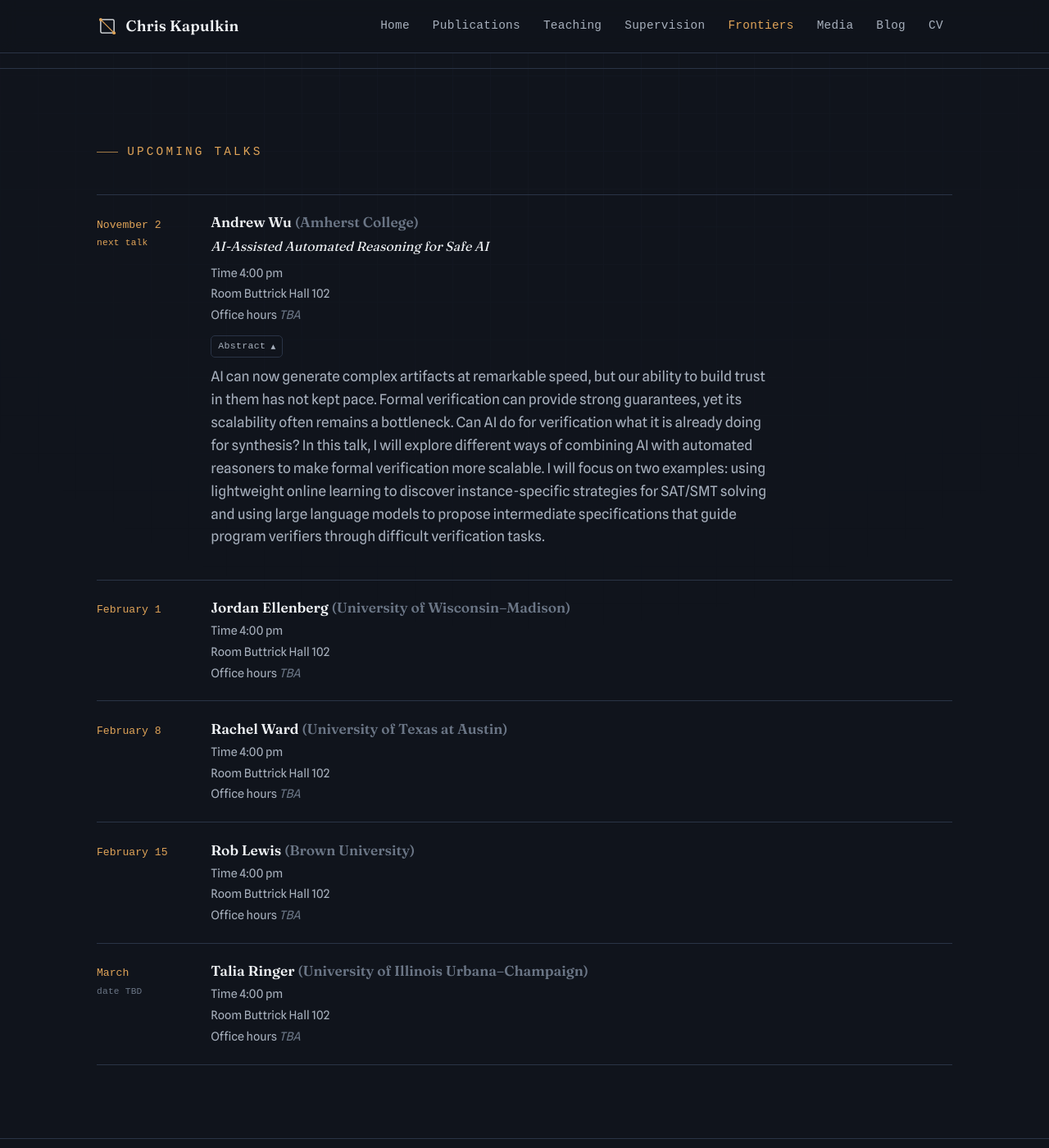
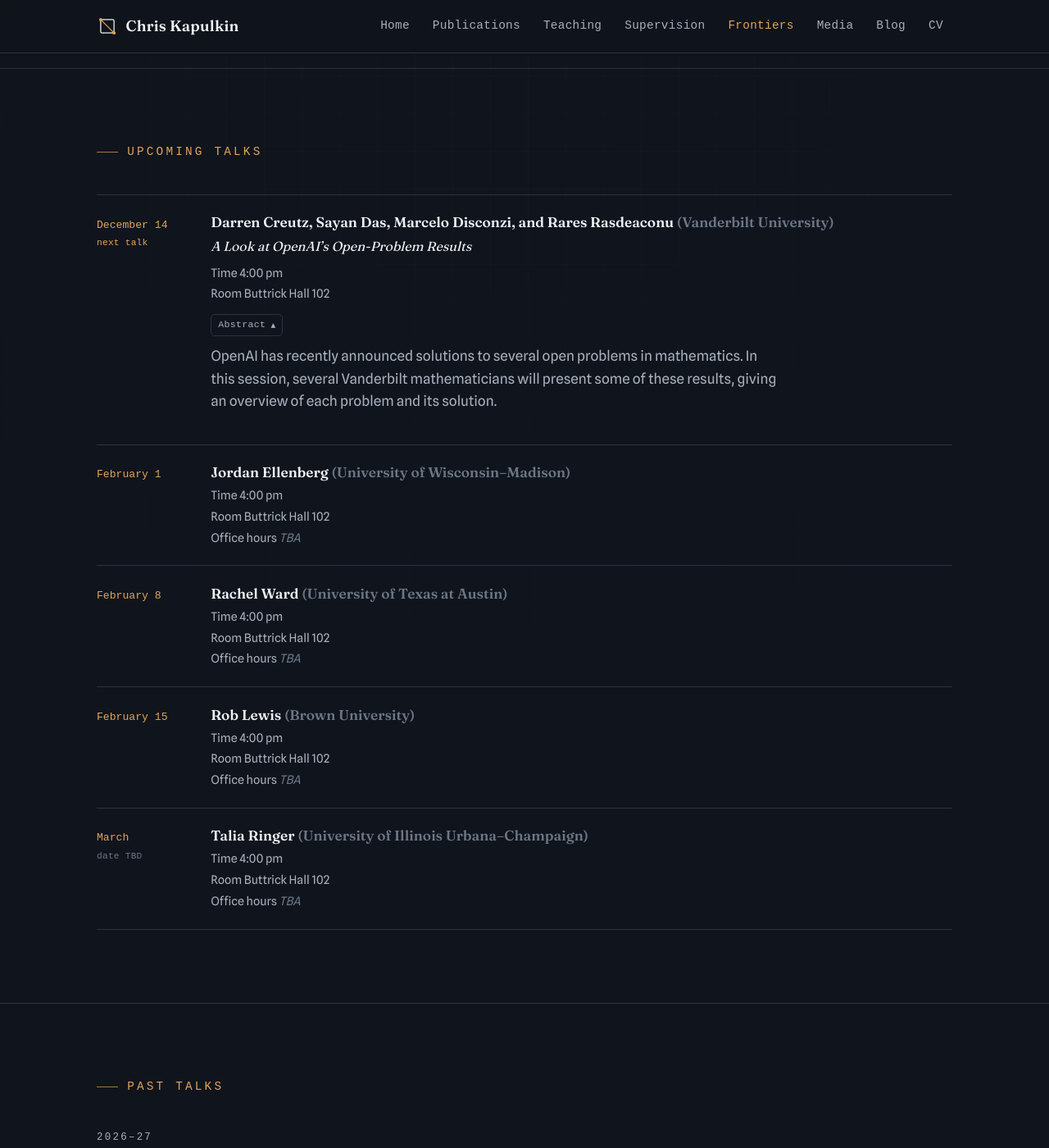
Before and after one commit to kkapulkin/kkapulkin.github.io, a Jekyll site: the page frontiers.html, which Jekyll copies as it is, in a window 1280 px wide and 1400 px high, scrolled down 615 px. Shown: the whole window at 82% size. Built offline with Jekyll 4.4.1, drawn with Linux system fonts in a browser that asks for light colours; some web fonts are replaced; some of the changed text lies outside the part shown.

Commit message:
Move Andrew Wu's talk to past; add Dec 14 OpenAI session as next talk
Co-Authored-By: Claude Opus 5.5 <noreply@anthropic.com>

```diff
--- a/frontiers.html
+++ b/frontiers.html
@@ -123,16 +123,15 @@
     <div class="pub-list reveal in">
 
       <div class="pub talk next">
-        <span class="yr">November 2<br><span class="talk-next">next talk</span></span>
+        <span class="yr">December 14<br><span class="talk-next">next talk</span></span>
         <div class="body">
-          <h3>Andrew Wu <span style="color:var(--chalk-faint)">(Amherst College)</span></h3>
-          <p class="talk-title">AI-Assisted Automated Reasoning for Safe AI</p>
+          <h3>Darren Creutz, Sayan Das, Marcelo Disconzi, and Rares Rasdeaconu <span style="color:var(--chalk-faint)">(Vanderbilt University)</span></h3>
+          <p class="talk-title">A Look at OpenAI&rsquo;s Open-Problem Results</p>
           <p class="meta">Time 4:00 pm</p>
           <p class="meta">Room Buttrick Hall 102</p>
-          <p class="meta">Office hours <span class="tba">TBA</span></p>
           <details class="talk-abstract" open>
             <summary>Abstract</summary>
-            <div class="prose"><p>AI can now generate complex artifacts at remarkable speed, but our ability to build trust in them has not kept pace. Formal verification can provide strong guarantees, yet its scalability often remains a bottleneck. Can AI do for verification what it is already doing for synthesis? In this talk, I will explore different ways of combining AI with automated reasoners to make formal verification more scalable. I will focus on two examples: using lightweight online learning to discover instance-specific strategies for SAT/SMT solving and using large language models to propose intermediate specifications that guide program verifiers through difficult verification tasks.</p></div>
+            <div class="prose"><p>OpenAI has recently announced solutions to several open problems in mathematics. In this session, several Vanderbilt mathematicians will present some of these results, giving an overview of each problem and its solution.</p></div>
           </details>
         </div>
       </div>
@@ -190,6 +189,19 @@
 
     <p class="talk-year reveal">2026–27</p>
     <div class="pub-list reveal">
+
+      <div class="pub talk past">
+        <span class="yr">November 2</span>
+        <div class="body">
+          <h3>Andrew Wu <span style="color:var(--chalk-faint)">(Amherst College)</span></h3>
+          <p class="talk-title">AI-Assisted Automated Reasoning for Safe AI</p>
+          <p class="meta">Room Buttrick Hall 102</p>
+          <details class="talk-abstract">
+            <summary>Abstract</summary>
+            <div class="prose"><p>AI can now generate complex artifacts at remarkable speed, but our ability to build trust in them has not kept pace. Formal verification can provide strong guarantees, yet its scalability often remains a bottleneck. Can AI do for verification what it is already doing for synthesis? In this talk, I will explore different ways of combining AI with automated reasoners to make formal verification more scalable. I will focus on two examples: using lightweight online learning to discover instance-specific strategies for SAT/SMT solving and using large language models to propose intermediate specifications that guide program verifiers through difficult verification tasks.</p></div>
+          </details>
+        </div>
+      </div>
 
       <div class="pub talk past">
         <span class="yr">October 26</span>
```
